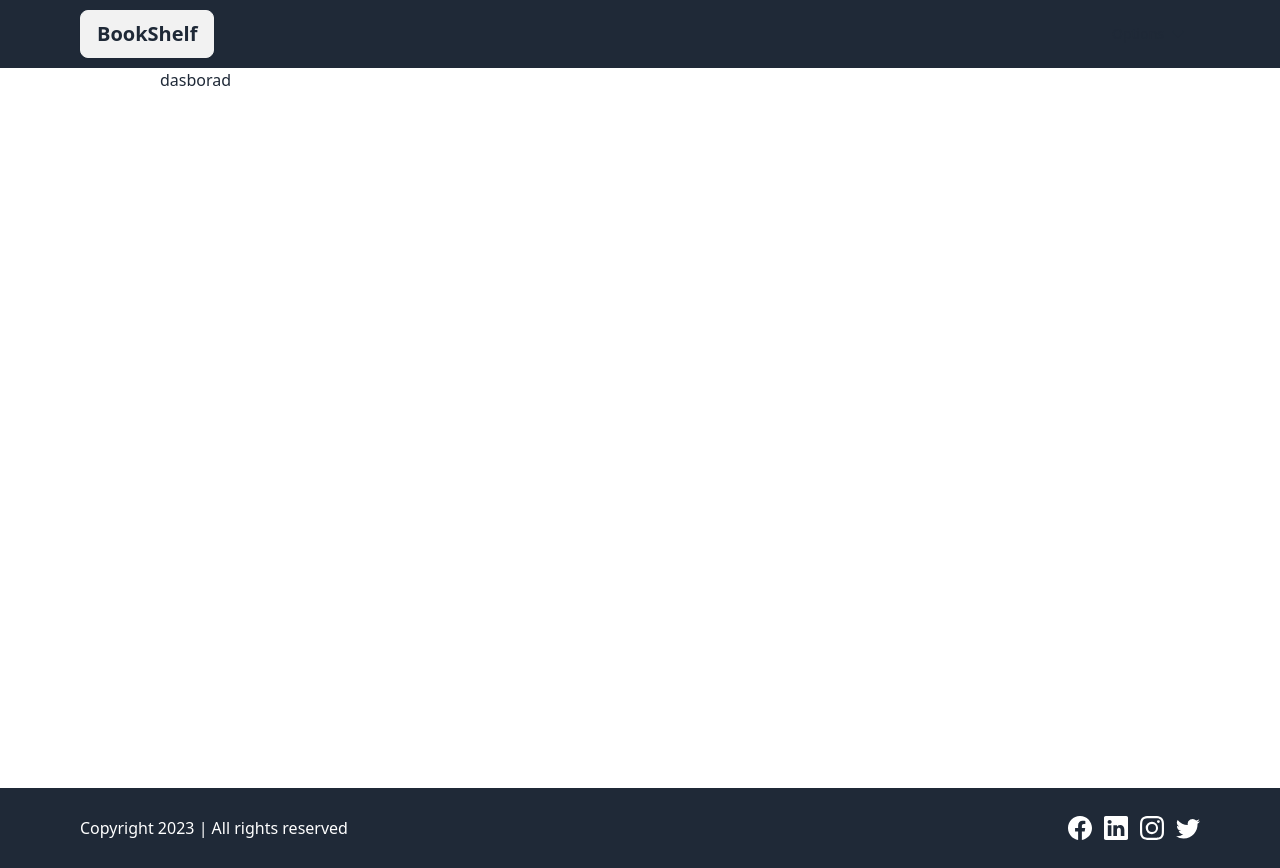
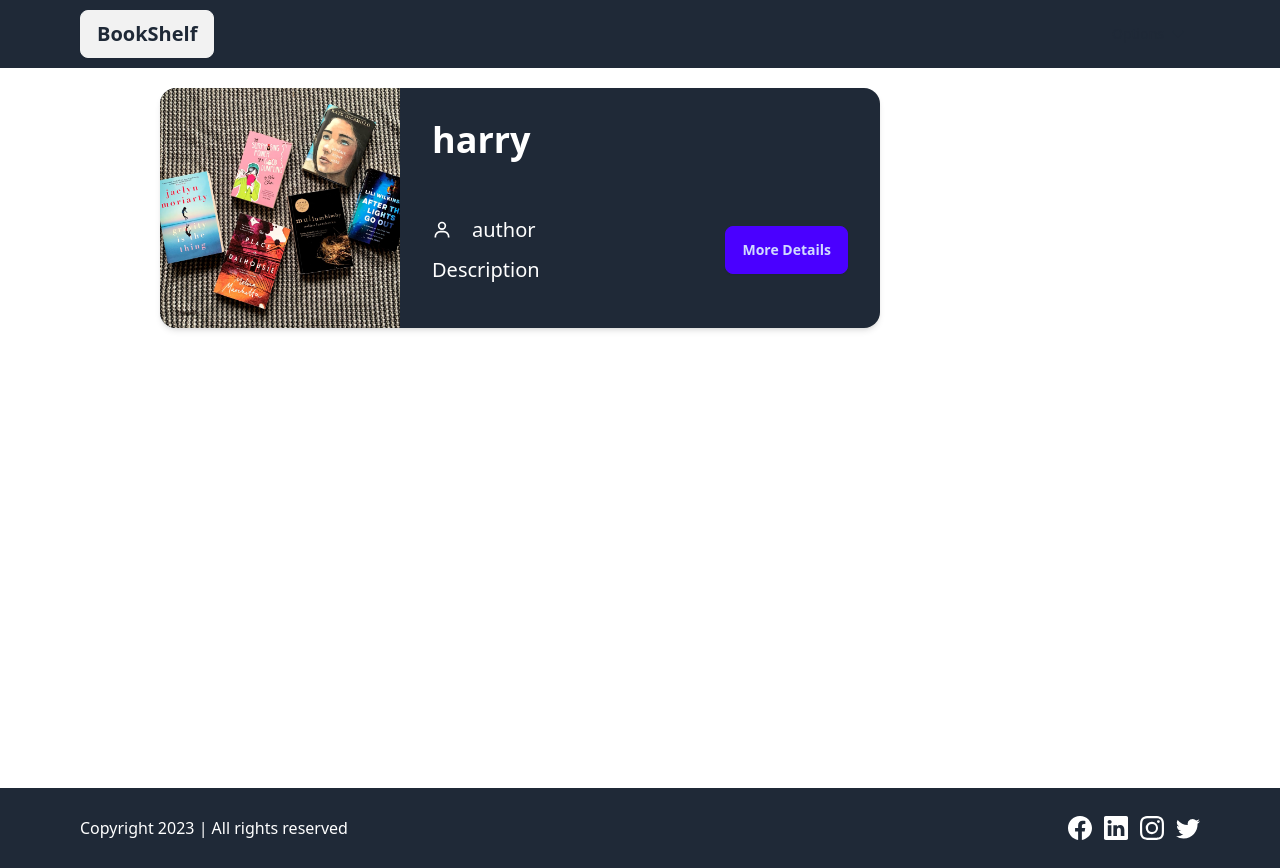
Before and after one commit to ROHANTHAKUR2004/GoodReads_frontend, a React (Vite) app: page /dashborad in a window 1280 px wide. Built offline with nearby package versions, Linux system fonts and the light colour scheme.

Commit message:
added bookcard component

```diff
--- /dev/null
+++ b/src/Components/bookcard/BookCard.jsx
@@ -0,0 +1,34 @@
+import {BiUser} from 'react-icons/bi';
+
+import imgs from '../../Assets/images/bookimg/bookshelfs.png';
+export default function BookCard({title}){
+    return(
+        <div className="card card-side mt-5 bg-gray-800  h-60 w-9/12 shadow-md" >
+        <figure className='h-full w-1/3'>
+            <img src={imgs} alt="Movie" className='h-full'/>
+            </figure>
+        <div className="card-body">
+          <h2 className="card-title text-white text-4xl">{title}</h2>
+          <div className="mt-12 flex justify-between items-center">
+          <div className='flex flex-col gap-3 text-white text-xl'>
+        <div className=' flex justify-start gap-5 items-center'>
+            <div>
+            <BiUser/>
+            </div>
+            <div>
+                    author
+            </div>
+            </div>
+            <div>
+                Description
+            </div>
+          </div>
+
+          <div className="card-actions justify-end">
+            <button className="btn btn-primary">More Details</button>
+          </div>
+        </div>
+      </div>
+      </div>
+    );
+}
--- a/src/Pages/Dasboard.jsx
+++ b/src/Pages/Dasboard.jsx
@@ -1,3 +1,4 @@
+import BookCard from "Components/bookcard/BookCard";
 import Layout from "Layouts/Layout";
 
 
@@ -5,7 +6,7 @@ export default function Dasboard(){
     return(
           <Layout>
             <div>
-                dasborad
+              <BookCard title="harry" />
             </div>
           </Layout>
   );
```
Also changed, not shown: src/Assets/images/bookimg/bookshelfs.png (added).
